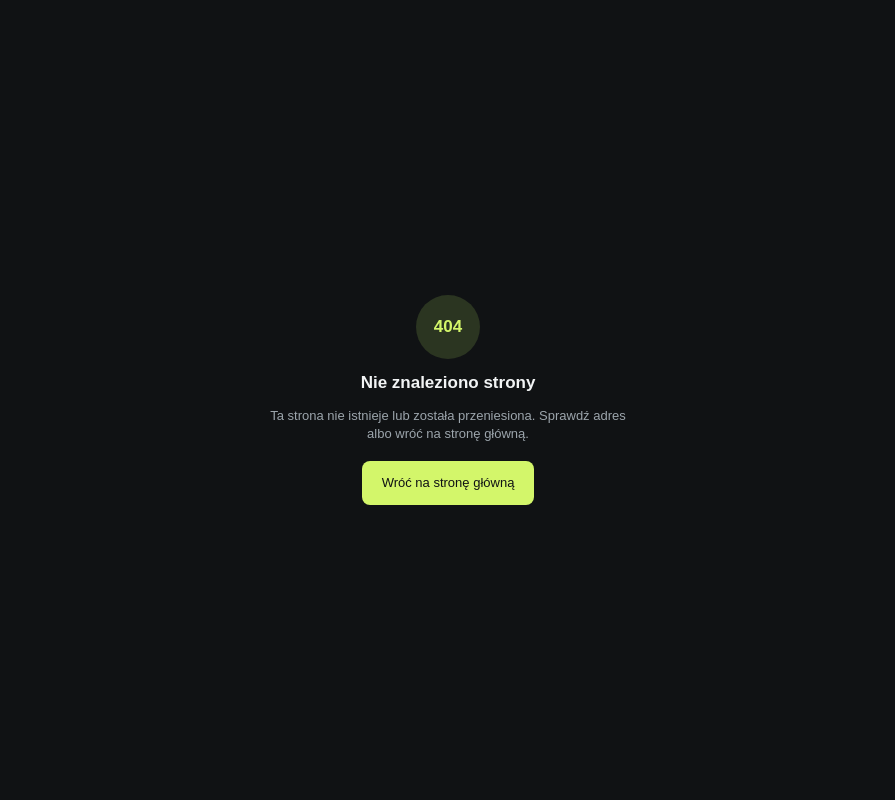
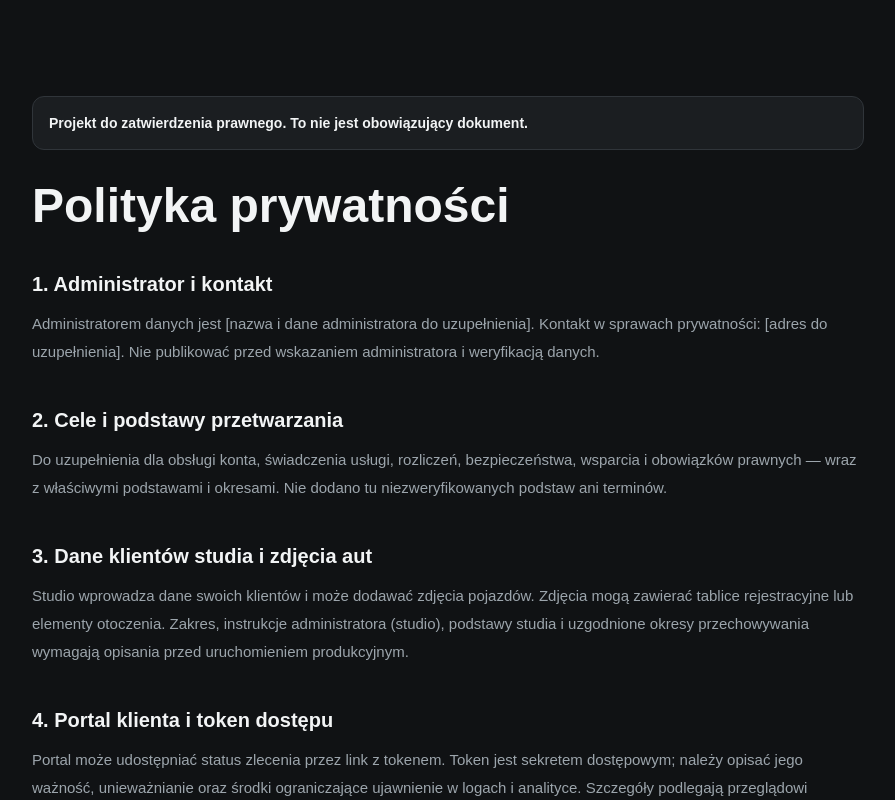
Before and after one commit to JaMkAAaa/detailflow, a Next.js app: page /polityka-prywatnosci in a window 1280 px wide. Before the commit this address had no page. Shown: the top 800 px of the page, without its empty margins (192-1087 px from the left). Built offline with nearby package versions, Linux system fonts and the light colour scheme; a web font is replaced by a local one.

Commit message:
docs(legal): add reviewable policy drafts

```diff
--- /dev/null
+++ b/app/(marketing)/polityka-prywatnosci/page.tsx
@@ -0,0 +1,20 @@
+import type { Metadata } from "next";
+import { LegalDraftPage } from "@/components/landing/LegalDraftPage";
+
+export const metadata: Metadata = { title: "Polityka prywatności — Detailflow" };
+
+export default function PrivacyPage() {
+  return (
+    <LegalDraftPage
+      title="Polityka prywatności"
+      sections={[
+        { title: "1. Administrator i kontakt", content: <p>Administratorem danych jest [nazwa i dane administratora do uzupełnienia]. Kontakt w sprawach prywatności: [adres do uzupełnienia]. Nie publikować przed wskazaniem administratora i weryfikacją danych.</p> },
+        { title: "2. Cele i podstawy przetwarzania", content: <p>Do uzupełnienia dla obsługi konta, świadczenia usługi, rozliczeń, bezpieczeństwa, wsparcia i obowiązków prawnych — wraz z właściwymi podstawami i okresami. Nie dodano tu niezweryfikowanych podstaw ani terminów.</p> },
+        { title: "3. Dane klientów studia i zdjęcia aut", content: <p>Studio wprowadza dane swoich klientów i może dodawać zdjęcia pojazdów. Zdjęcia mogą zawierać tablice rejestracyjne lub elementy otoczenia. Zakres, instrukcje administratora (studio), podstawy studia i uzgodnione okresy przechowywania wymagają opisania przed uruchomieniem produkcyjnym.</p> },
+        { title: "4. Portal klienta i token dostępu", content: <p>Portal może udostępniać status zlecenia przez link z tokenem. Token jest sekretem dostępowym; należy opisać jego ważność, unieważnianie oraz środki ograniczające ujawnienie w logach i analityce. Szczegóły podlegają przeglądowi technicznemu i prawnemu.</p> },
+        { title: "5. Procesorzy i odbiorcy", content: <p>Lista dostawców hostingu, poczty, płatności, przechowywania plików, monitoringu i innych procesorów oraz ich lokalizacje: [do uzupełnienia na podstawie aktywnej konfiguracji i umów].</p> },
+        { title: "6. Retencja, prawa i skargi", content: <p>Okresy retencji dla każdej kategorii danych, sposób realizacji praw osób i właściwy organ nadzorczy wymagają zatwierdzenia. Dane nie są usuwane automatycznie po zakończeniu zlecenia, jeśli nie skonfigurowano takiej funkcji.</p> },
+      ]}
+    />
+  );
+}
--- /dev/null
+++ b/app/(marketing)/regulamin/page.tsx
@@ -0,0 +1,20 @@
+import type { Metadata } from "next";
+import { LegalDraftPage } from "@/components/landing/LegalDraftPage";
+
+export const metadata: Metadata = { title: "Regulamin — Detailflow" };
+
+export default function TermsPage() {
+  return (
+    <LegalDraftPage
+      title="Regulamin korzystania z Detailflow"
+      sections={[
+        { title: "1. Usługodawca i kontakt", content: <p>Dane usługodawcy, w tym nazwa, adres i dane rejestrowe: [do uzupełnienia przed publikacją]. Kontakt: [adres e-mail do uzupełnienia].</p> },
+        { title: "2. Usługa", content: <p>Zakres usługi, wymagania techniczne, zasady kont i dostępności systemu wymagają uzupełnienia i zatwierdzenia. Detailflow wspiera organizację pracy studia; nie zastępuje jego obowiązków wobec klientów ani obowiązków podatkowych.</p> },
+        { title: "3. Konto i bezpieczeństwo", content: <p>Projekt zasad rejestracji, uprawnień użytkowników, ochrony danych dostępowych i zgłaszania incydentów: [do uzgodnienia].</p> },
+        { title: "4. Abonament i płatności", content: <p>Zakres planów, ceny, okres próbny, rozliczenia, rezygnacja i ewentualne zwroty należy opisać zgodnie z zatwierdzoną ofertą i konfiguracją płatności: [do uzupełnienia].</p> },
+        { title: "5. Obowiązki użytkownika", content: <p>Użytkownik odpowiada za legalność i poprawność wprowadzanych danych oraz za posiadanie podstaw do ich przetwarzania. Szczegółowe zasady: [do zatwierdzenia].</p> },
+        { title: "6. Reklamacje i zakończenie umowy", content: <p>Tryb składania reklamacji, czas odpowiedzi, zawieszenie i zakończenie dostępu: [do uzupełnienia po przeglądzie prawnym].</p> },
+      ]}
+    />
+  );
+}
--- /dev/null
+++ b/app/(marketing)/umowa-powierzenia/page.tsx
@@ -0,0 +1,21 @@
+import type { Metadata } from "next";
+import { LegalDraftPage } from "@/components/landing/LegalDraftPage";
+
+export const metadata: Metadata = { title: "Umowa powierzenia danych — Detailflow" };
+
+export default function DataProcessingAgreementPage() {
+  return (
+    <LegalDraftPage
+      title="Umowa powierzenia przetwarzania danych"
+      sections={[
+        { title: "1. Strony i role", content: <p>Administrator danych (studio): [dane uzupełnia studio]. Podmiot przetwarzający (operator Detailflow): [nazwa i dane do uzupełnienia]. Role i zakres odpowiedzialności wymagają zatwierdzenia przed zawarciem umowy.</p> },
+        { title: "2. Przedmiot, czas i charakter przetwarzania", content: <p>Przedmiotem jest świadczenie i utrzymanie systemu Detailflow na czas obowiązywania umowy głównej, z uwzględnieniem uzgodnionych okresów usuwania lub zwrotu danych. Szczegółowy charakter operacji: [do uzupełnienia].</p> },
+        { title: "3. Cel, rodzaje danych i kategorie osób", content: <p>Cel: obsługa procesów studia detailingowego w systemie. Kategorie mogą obejmować dane kontaktowe klientów i pracowników, informacje o pojazdach, zleceniach, wycenach, fakturach oraz zdjęcia aut. Ostateczny wykaz i kategorie osób należy potwierdzić.</p> },
+        { title: "4. Bezpieczeństwo i podprocesorzy", content: <p>Środki techniczne i organizacyjne oraz aktualna lista podprocesorów, lokalizacje i zasady zmian: [do uzupełnienia na podstawie wdrożonej konfiguracji i umów].</p> },
+        { title: "5. Pomoc administratorowi i incydenty", content: <p>Procedura pomocy przy realizacji praw osób, ocenie skutków i naruszeniach, wraz z kanałem kontaktu i terminami powiadomień: [do zatwierdzenia].</p> },
+        { title: "6. Usunięcie lub zwrot danych i audyt", content: <p>Zasady zakończenia usługi, eksportu/zwrotu i usunięcia kopii danych oraz zakres i tryb audytu: [do uzgodnienia]. Nie wpisano kar ani terminów bez decyzji stron i przeglądu prawnego.</p> },
+        { title: "7. Kontakt", content: <p>Dane kontaktowe stron i osób odpowiedzialnych za ochronę danych: [do uzupełnienia przed publikacją].</p> },
+      ]}
+    />
+  );
+}
--- /dev/null
+++ b/components/landing/LegalDraftPage.tsx
@@ -0,0 +1,22 @@
+import type { ReactNode } from "react";
+
+type LegalSection = { title: string; content: ReactNode };
+
+export function LegalDraftPage({ title, sections }: { title: string; sections: LegalSection[] }) {
+  return (
+    <main className="mx-auto max-w-4xl px-5 py-16 md:px-8 md:py-24">
+      <p className="mb-8 rounded-xl border border-df-line bg-df-panel p-4 text-sm font-semibold text-df-text">
+        Projekt do zatwierdzenia prawnego. To nie jest obowiązujący dokument.
+      </p>
+      <h1 className="mb-10 text-3xl font-bold text-df-text md:text-5xl">{title}</h1>
+      <div className="flex flex-col gap-10 text-[15px] leading-7 text-df-muted">
+        {sections.map((section) => (
+          <section key={section.title}>
+            <h2 className="mb-3 text-xl font-semibold text-df-text">{section.title}</h2>
+            {section.content}
+          </section>
+        ))}
+      </div>
+    </main>
+  );
+}
--- a/components/landing/PricingFaqFooter.tsx
+++ b/components/landing/PricingFaqFooter.tsx
@@ -126,10 +126,12 @@ export function SiteFooter() {
               <Link href="/start" className="text-[15px] text-df-muted hover:text-df-text">Zacznij 14 dni za darmo</Link>
               <Link href="/login" className="text-[15px] text-df-muted hover:text-df-text">Zaloguj się</Link>
             </nav>
-            <div className="flex flex-col gap-3">
+            <nav aria-label="Dokumenty prawne" className="flex flex-col gap-3">
               <p className="text-[15px] font-semibold text-df-text">Prawne</p>
-              <p className="max-w-[200px] text-[15px] leading-[1.5] text-df-muted">Regulamin i polityka prywatności są w przygotowaniu.</p>
-            </div>
+              <Link href="/regulamin" className="text-[15px] text-df-muted hover:text-df-text">Regulamin</Link>
+              <Link href="/polityka-prywatnosci" className="text-[15px] text-df-muted hover:text-df-text">Polityka prywatności</Link>
+              <Link href="/umowa-powierzenia" className="text-[15px] text-df-muted hover:text-df-text">Umowa powierzenia danych</Link>
+            </nav>
           </div>
         </div>
         <p className="border-t border-df-line pt-6 text-df-body text-df-muted">© 2026 detailflow. Wszystkie prawa zastrzeżone.</p>
```
Also changed, not shown: 2 other files (tests, documents, lock files or other folders).
